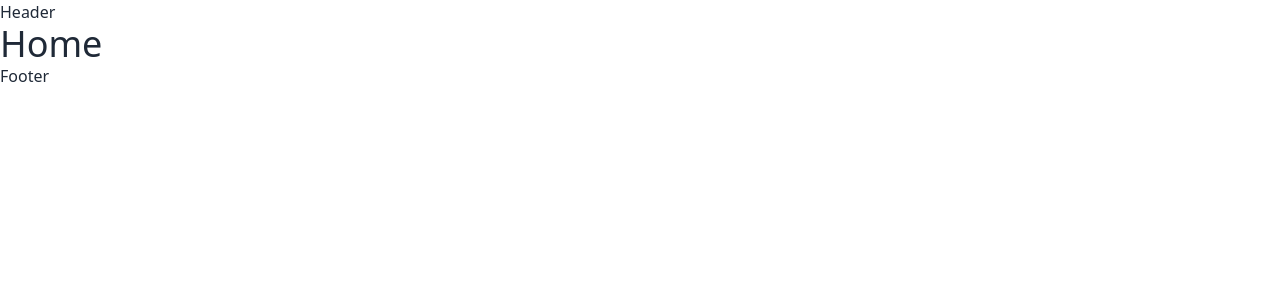
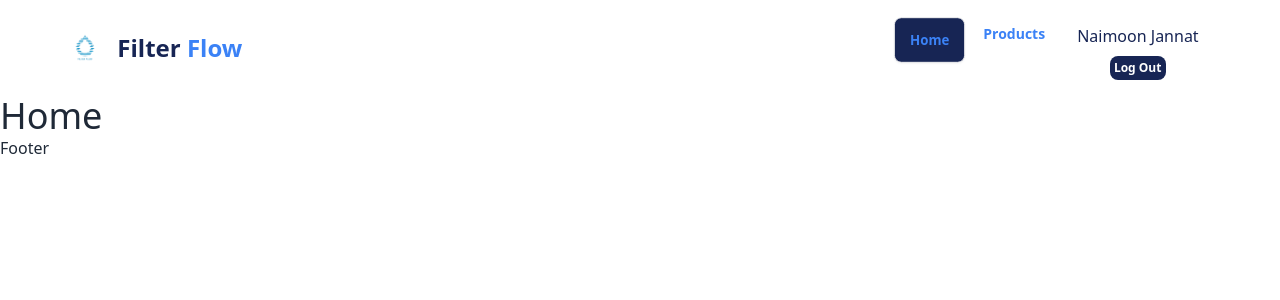
Before and after one commit to NaimoonJannat/FilterFlow-client, a React (Vite) app: page / in a window 1280 px wide. Shown: the top 300 px of the page. Built offline with nearby package versions, Linux system fonts and the light colour scheme.

Commit message:
Navbar added

```diff
--- a/index.html
+++ b/index.html
@@ -1,5 +1,5 @@
 <!doctype html>
-<html lang="en">
+<html lang="en" data-theme="light">
   <head>
     <meta charset="UTF-8" />
     <link rel="icon" type="image/svg+xml" href="/logo.png" />
--- a/src/components/Shared/Header.jsx
+++ b/src/components/Shared/Header.jsx
@@ -1,9 +1,198 @@
+import { NavLink } from "react-router-dom";
 
 const Header = () => {
+    const user = true;
     return (
-        <div>
-           <h2>Header</h2>
+       <div className="">
+         <div className="navbar w-11/12 mx-auto">
+      <div className="navbar-start">
+        <div className="dropdown">
+          <div tabIndex={0} role="button" className="btn btn-ghost lg:hidden">
+            <svg
+              xmlns="http://www.w3.org/2000/svg"
+              className="h-5 w-5"
+              fill="none"
+              viewBox="0 0 24 24"
+              stroke="currentColor"
+            >
+              <path
+                strokeLinecap="round"
+                strokeLinejoin="round"
+                strokeWidth="2"
+                d="M4 6h16M4 12h8m-8 6h16"
+              />
+            </svg>
+          </div>
+          <ul
+            tabIndex={0}
+            className="menu menu-lg bg-gray-500 dropdown-content mt-3 z-[1] p-2 shadow rounded-box w-52"
+          >
+             {
+              user ? (
+              <ul className="menu menu-horizontal px-1">
+                <li>
+              <NavLink
+                to="/"
+                className={({ isActive }) =>
+                    isActive
+                      ? "btn font-bold bg-blue-950 text-blue-500"
+                      : "font-bold text-blue-500"
+                  }
+              >
+                Home
+              </NavLink>
+            </li>
+            <li>
+              <NavLink
+                to="/products"
+                className={({ isActive }) =>
+                    isActive
+                      ? "btn font-bold bg-blue-950 text-blue-500"
+                      : "font-bold text-blue-500"
+                  }
+              >
+                Products
+              </NavLink>
+            </li>
+            <li className="text-center items-center">
+              <p className="text-blue-950 text-base">Naimoon Jannat</p>
+              <button className="text-xs w-14 font-bold bg-blue-950 text-white p-1">Log Out</button>
+            </li>
+
+              </ul>) :
+            (
+              <ul className="menu menu-horizontal px-1">
+                <li>
+              <NavLink
+                to="/"
+                className={({ isActive }) =>
+                    isActive
+                      ? "btn font-bold bg-blue-950 text-blue-500"
+                      : "font-bold text-blue-500"
+                  }
+              >
+                Home
+              </NavLink>
+            </li>
+            <li>
+              <NavLink
+                to="/register"
+                className={({ isActive }) =>
+                    isActive
+                      ? "btn font-bold bg-blue-950 text-blue-500"
+                      : "font-bold text-blue-500"
+                  }
+              >
+                Register
+              </NavLink>
+            </li>
+            <li>
+              <NavLink
+                to="/login"
+                className={({ isActive }) =>
+                    isActive
+                      ? "btn font-bold bg-blue-950 text-blue-500"
+                      : "font-bold text-blue-500"
+                  }
+              >
+               Login
+              </NavLink>
+            </li>
+              </ul>
+            )
+            }
+
+          </ul>
         </div>
+        <div className="flex flex-row md:gap-2 justify-center items-center">
+        <img className="w-8 md:w-12 hidden md:flex" src="logo.png" />
+        <div className="text-2xl text-blue-950 font-playfair font-bold ">
+            Filter <span className="text-blue-500">Flow</span>
+        </div>
+
+        </div>
+      </div>
+      <div className="navbar-end">
+        <div className="hidden lg:flex">
+        {
+              user ? (
+              <ul className="menu menu-horizontal px-1">
+                <li>
+              <NavLink
+                to="/"
+                className={({ isActive }) =>
+                  isActive
+                    ? "btn font-bold bg-blue-950 text-blue-500"
+                    : "font-bold text-blue-500"
+                }
+              >
+                Home
+              </NavLink>
+            </li>
+            <li>
+              <NavLink
+                to="/products"
+                className={({ isActive }) =>
+                    isActive
+                      ? "btn font-bold bg-blue-950 text-blue-500"
+                      : "font-bold text-blue-500"
+                  }
+              >
+                Products
+              </NavLink>
+            </li>
+            <li className="text-center items-center">
+              <p className="text-blue-950 text-base">Naimoon Jannat</p>
+              <button className="text-xs w-14 font-bold bg-blue-950 text-white p-1">Log Out</button>
+            </li>
+              </ul>) :
+            (
+              <ul className="menu menu-horizontal px-1">
+                <li>
+              <NavLink
+                to="/"
+                className={({ isActive }) =>
+                    isActive
+                      ? "btn font-bold bg-blue-950 text-blue-500"
+                      : "font-bold text-blue-500"
+                  }
+              >
+                Home
+              </NavLink>
+            </li>
+            <li>
+              <NavLink
+                to="/register"
+                className={({ isActive }) =>
+                    isActive
+                      ? "btn font-bold bg-blue-950 text-blue-500"
+                      : "font-bold text-blue-500"
+                  }
+              >
+                Register
+              </NavLink>
+            </li>
+            <li>
+              <NavLink
+                to="/login"
+                className={({ isActive }) =>
+                    isActive
+                      ? "btn font-bold bg-blue-950 text-blue-500"
+                      : "font-bold text-blue-500"
+                  }
+              >
+               Login
+              </NavLink>
+            </li>
+              </ul>
+            )
+            }
+        </div>
+
+
+      </div>
+    </div>
+       </div>
     );
 };
 
```
